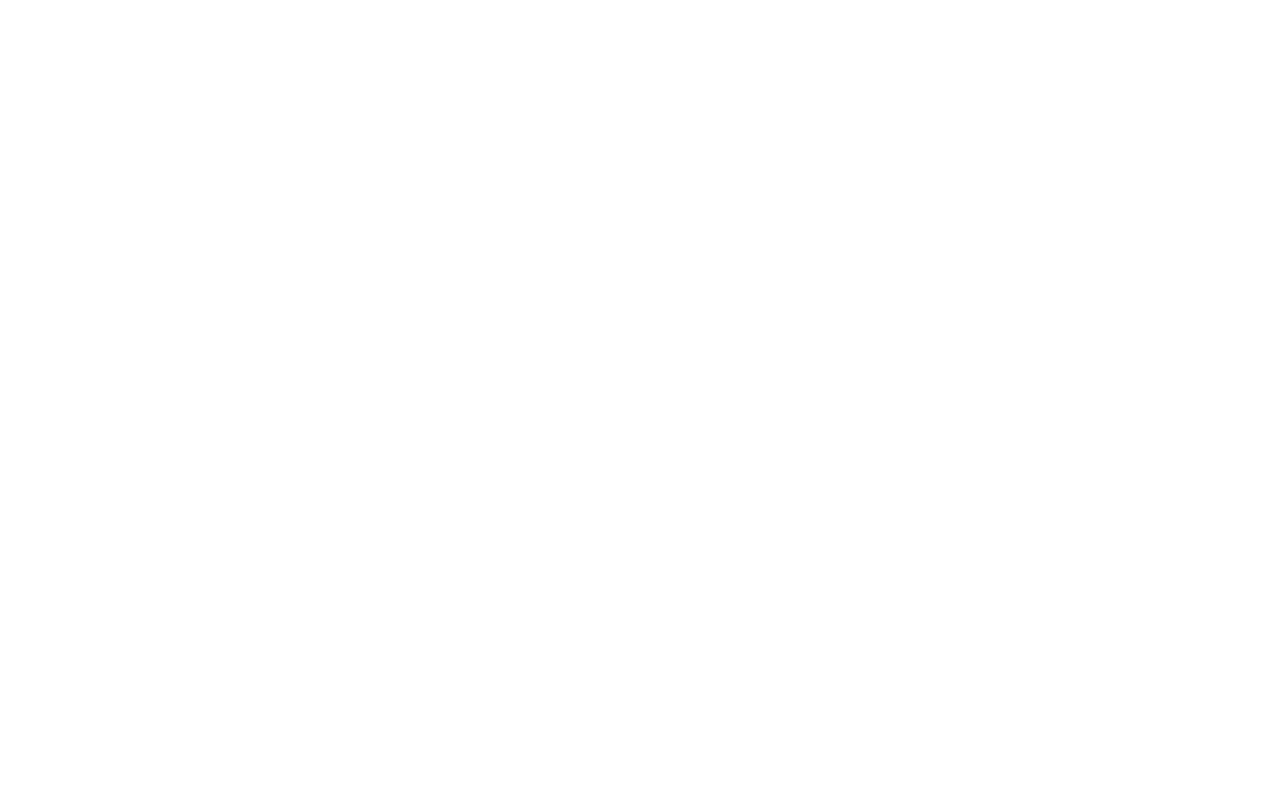
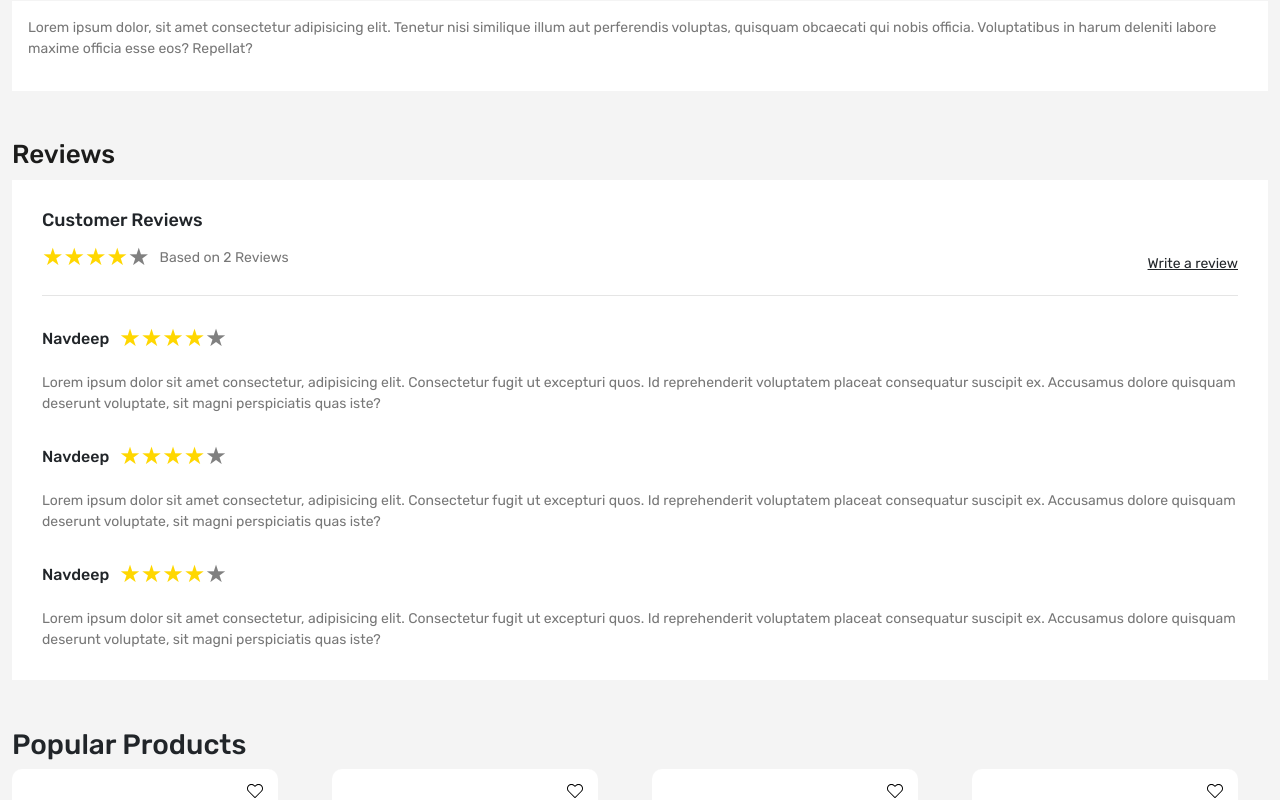
Before and after one commit to splendidbug/PriceMatch, a React (Create React App) app: page /product-id in a window 1280 px wide. Before the commit this address had no page. Shown: the part 340-1140 px from the top of the page. Before the commit the page ends 800 px from the top, so only its background shows below. Built offline with nearby package versions, Linux system fonts and the light colour scheme.

Commit message:
added a part of product description page

```diff
--- a/src/App.css
+++ b/src/App.css
@@ -472,3 +472,122 @@
 }
 
 /* Our store ends here */
+
+/* Main Product Page */
+
+.description-wrapper h4,
+.reviews-wrapper h3 {
+  font-size: 26px;
+  color: #1c1c1b;
+  margin-bottom: 10px;
+}
+.description-wrapper p {
+  font-size: 14px;
+  color: var(--color-777777);
+}
+
+.review-inner-wrapper {
+  background-color: white;
+  padding: 30px;
+}
+.review-head {
+  border-bottom: 1px solid rgba(0, 0, 0, 0.1);
+  padding-bottom: 20px;
+}
+.review-head h4 {
+  font-size: 18px;
+  color: var(--color-1c1c1b);
+}
+.review-head p,
+.review-head a {
+  font-size: 14px;
+  color: var(--color-777777);
+}
+.review-form h4 {
+  font-size: 16px;
+  color: var(--color-777777);
+}
+.review-form {
+  border-bottom: 1px solid rgba(0, 0, 0, 0.1);
+}
+.review:not(:last-child) {
+  border-bottom: 1px solid rgba(0, 0, 0, 0.1);
+}
+.review p {
+  font-size: 14px;
+  color: var(--color-777777);
+}
+
+.main-product-image {
+  padding: 20px;
+  background-color: white;
+  border-radius: 10px;
+}
+.main-product-image > div {
+  border: 1px solid rgba(0, 0, 0, 0.25);
+}
+.main-product-image img {
+  width: 100% !important;
+  height: 600px !important;
+  object-fit: cover;
+}
+.other-product-images {
+  background-color: white;
+  padding: 20px;
+}
+.other-product-images > div {
+  padding: 20px;
+  width: 48%;
+  border: 1px solid rgba(0, 0, 0, 0.25);
+}
+.main-product-image .js-image-zoom__zoomed-image {
+  left: 50px !important;
+  padding: 10px;
+  background-color: white;
+  border-radius: 10px;
+  z-index: 1000;
+}
+.main-product-details {
+  padding: 30px 20px;
+  background-color: white;
+  border-radius: 10px;
+}
+.border-bottom {
+  border-bottom: 1px solid rgba(0, 0, 0, 0.25);
+}
+.main-product-details h3.title {
+  font-size: 18px;
+  font-weight: 600;
+  color: var(--color-1c1c1b);
+  margin-bottom: 10px;
+}
+.main-product-details p.price {
+  font-size: 16px;
+  line-height: 20px;
+  font-weight: 600;
+  margin-bottom: 10px;
+}
+.main-product-details a.review-btn,
+.t-review {
+  color: var(--color-777777);
+  font-size: 13px;
+}
+.product-heading {
+  font-size: 14px;
+  color: var(--color-1c1c1b);
+  margin-bottom: 0px;
+}
+.product-data {
+  font-size: 13px;
+  columns: var(--color-777777);
+  margin-bottom: 0px;
+}
+.main-product-details a {
+  font-size: 14px;
+  color: var(--color-777777);
+}
+.review-scroll{
+  max-height: 500px;
+  overflow-y: auto;
+  scrollbar-width: thin;
+}
--- a/src/App.js
+++ b/src/App.js
@@ -7,6 +7,7 @@
 import About from "./pages/About";
 import Contact from "./pages/Contact";
 import SearchResult from "./pages/SearchResult";
+import ProductDescription from "./pages/ProductDescription";
 
 function App() {
   return (
@@ -18,6 +19,7 @@
             <Route path="about" element={<About />} />
             <Route path="contact" element={<Contact />} />
             <Route path="search-query" element={<SearchResult />} />
+            <Route path="product-id" element={<ProductDescription />} />
           </Route>
         </Routes>
       </BrowserRouter>
--- a/src/components/ProductCard.js
+++ b/src/components/ProductCard.js
@@ -5,7 +5,7 @@
 const ProductCard = () => {
   return (
     <div className="col-3">
-      <Link className="product-card position-relative">
+      <Link className="product-card position-relative" to="/product-id">
         <div className="wishlist-icon position-absolute">
           <Link>
             <img src="images/wish.svg" />
--- /dev/null
+++ b/src/pages/ProductDescription.js
@@ -0,0 +1,175 @@
+import React, { useState } from "react";
+import Meta from "../components/Meta";
+import ProductCard from "../components/ProductCard";
+import ReactStars from "react-rating-stars-component";
+
+const ProductDescription = () => {
+  const [orderedProduct, setorderedProduct] = useState(true); //true if we want to display the "write a review" option. false otherwise
+  return (
+    <>
+      <Meta title="Product Name" />
+      <div className="main-product-wrapper py-5 home-wrapper-2">
+        <div className="container-xxl">
+          <div className="row">
+            <div className="col-6"></div>
+            <div className="col-6"></div>
+          </div>
+        </div>
+      </div>
+      <div className="description-wrapper py-5 home-wrapper-2">
+        <div className="container-xxl">
+          <div className="row">
+            <div className="col-12">
+              <h4>Description</h4>
+              <div className="bg-white p-3">
+                <p>
+                  Lorem ipsum dolor, sit amet consectetur adipisicing elit.
+                  Tenetur nisi similique illum aut perferendis voluptas,
+                  quisquam obcaecati qui nobis officia. Voluptatibus in harum
+                  deleniti labore maxime officia esse eos? Repellat?
+                </p>
+              </div>
+            </div>
+          </div>
+        </div>
+      </div>
+      <section className="reviews-wrapper home-wrapper-2">
+        <div className="container-xxl">
+          <div className="row">
+            <div className="col-12">
+              <h3 id="review">Reviews</h3>
+              <div className="review-inner-wrapper  review-scroll">
+                <div className="review-head d-flex justify-content-between align-items-end">
+                  <div>
+                    <h4 className="mb-2">Customer Reviews</h4>
+                    <div className="d-flex align-items-center gap-10">
+                      <ReactStars
+                        count={5}
+                        size={24}
+                        value={4}
+                        edit={false}
+                        activeColor="#ffd700"
+                      />
+                      <p className="mb-0">Based on 2 Reviews</p>
+                    </div>
+                  </div>
+                  {orderedProduct && (
+                    <div>
+                      <a
+                        className="text-dark text-decoration-underline"
+                        href=""
+                      >
+                        Write a review
+                      </a>
+                    </div>
+                  )}
+                </div>
+                <div className="reviews mt-4">
+                  <div className="review">
+                    <div className="d-flex gap-10 align-items-center">
+                      <h6 className="mb-0">Navdeep</h6>
+                      <ReactStars
+                        count={5}
+                        size={24}
+                        value={4}
+                        edit={false}
+                        activeColor="#ffd700"
+                      />
+                    </div>
+                    <p className="mt-3">
+                      Lorem ipsum dolor sit amet consectetur, adipisicing elit.
+                      Consectetur fugit ut excepturi quos. Id reprehenderit
+                      voluptatem placeat consequatur suscipit ex. Accusamus
+                      dolore quisquam deserunt voluptate, sit magni perspiciatis
+                      quas iste?
+                    </p>
+                  </div>
+                </div>
+                <div className="reviews mt-4">
+                  <div className="review">
+                    <div className="d-flex gap-10 align-items-center">
+                      <h6 className="mb-0">Navdeep</h6>
+                      <ReactStars
+                        count={5}
+                        size={24}
+                        value={4}
+                        edit={false}
+                        activeColor="#ffd700"
+                      />
+                    </div>
+                    <p className="mt-3">
+                      Lorem ipsum dolor sit amet consectetur, adipisicing elit.
+                      Consectetur fugit ut excepturi quos. Id reprehenderit
+                      voluptatem placeat consequatur suscipit ex. Accusamus
+                      dolore quisquam deserunt voluptate, sit magni perspiciatis
+                      quas iste?
+                    </p>
+                  </div>
+                </div>
+                <div className="reviews mt-4">
+                  <div className="review">
+                    <div className="d-flex gap-10 align-items-center">
+                      <h6 className="mb-0">Navdeep</h6>
+                      <ReactStars
+                        count={5}
+                        size={24}
+                        value={4}
+                        edit={false}
+                        activeColor="#ffd700"
+                      />
+                    </div>
+                    <p className="mt-3">
+                      Lorem ipsum dolor sit amet consectetur, adipisicing elit.
+                      Consectetur fugit ut excepturi quos. Id reprehenderit
+                      voluptatem placeat consequatur suscipit ex. Accusamus
+                      dolore quisquam deserunt voluptate, sit magni perspiciatis
+                      quas iste?
+                    </p>
+                  </div>
+                </div>
+                <div className="reviews mt-4">
+                  <div className="review">
+                    <div className="d-flex gap-10 align-items-center">
+                      <h6 className="mb-0">Navdeep</h6>
+                      <ReactStars
+                        count={5}
+                        size={24}
+                        value={4}
+                        edit={false}
+                        activeColor="#ffd700"
+                      />
+                    </div>
+                    <p className="mt-3">
+                      Lorem ipsum dolor sit amet consectetur, adipisicing elit.
+                      Consectetur fugit ut excepturi quos. Id reprehenderit
+                      voluptatem placeat consequatur suscipit ex. Accusamus
+                      dolore quisquam deserunt voluptate, sit magni perspiciatis
+                      quas iste?
+                    </p>
+                  </div>
+                </div>
+              </div>
+            </div>
+          </div>
+        </div>
+      </section>
+      <section className="popular-wrapper py-5 home-wrapper-2">
+        <div className="container-xxl">
+          <div className="row">
+            <div className="col-12">
+              <h3 className="section-heading">Popular Products</h3>
+            </div>
+          </div>
+          <div className="row">
+            <ProductCard />
+            <ProductCard />
+            <ProductCard />
+            <ProductCard />
+          </div>
+        </div>
+      </section>
+    </>
+  );
+};
+
+export default ProductDescription;
```
